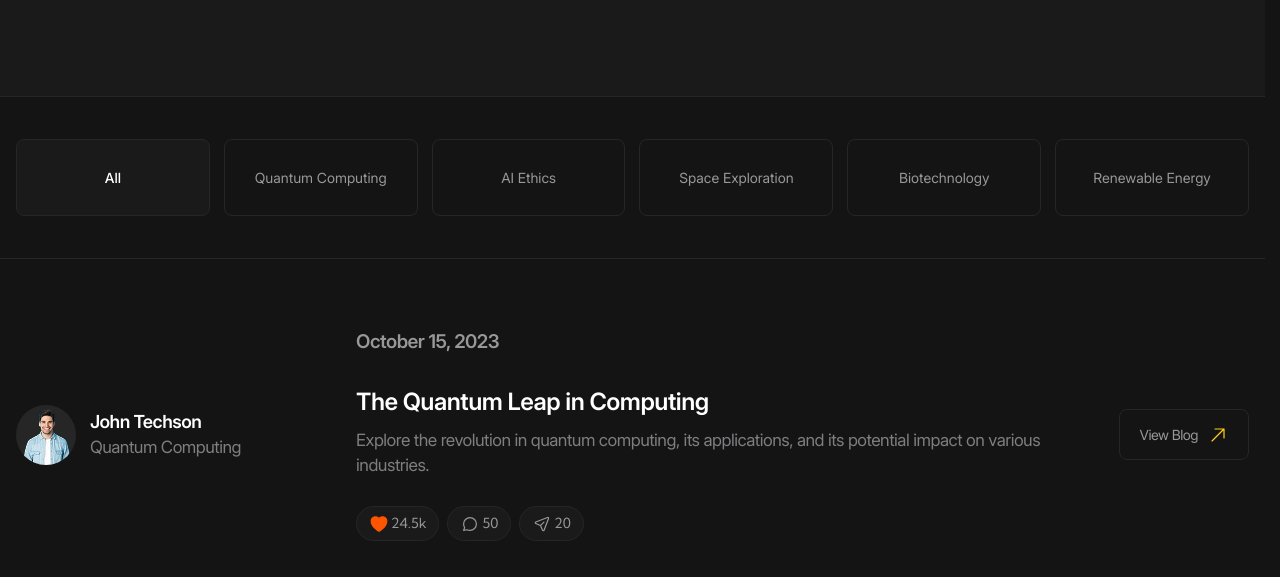
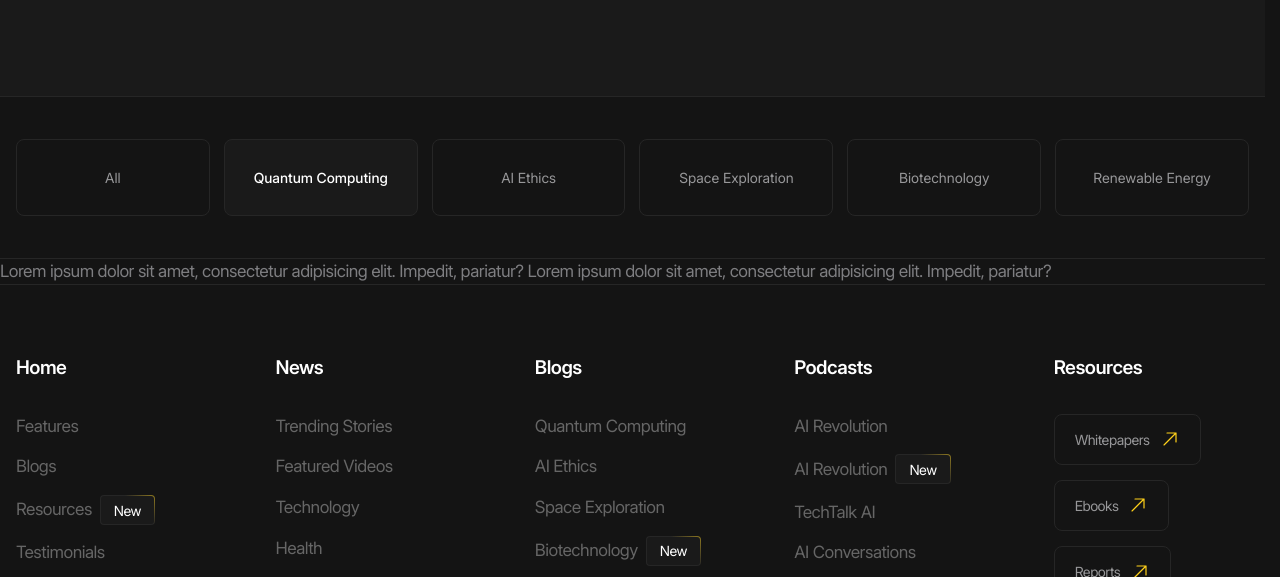
Before and after one commit to PavelDeny/Future-Tech, a website with bundled scripts: page index.html in a window 1280 px wide. Both pictures are taken after a click on the tab "Quantum Computing". Shown: the part 2570-3147 px from the top of the page. Built offline with nearby package versions, Linux system fonts and the light colour scheme; files whose address does not match are found by name.

Commit message:
js for Tabs

```diff
--- a/index.html
+++ b/index.html
@@ -510,18 +510,38 @@
                </div>
                <div class="tabs__content" id="tabpanel-2" aria-labelledby="tab-2" tabindex="0" data-js-tabs-content>
                   Lorem ipsum dolor sit amet, consectetur adipisicing elit. Impedit, pariatur?
+                  Lorem ipsum dolor sit amet, consectetur adipisicing elit. Impedit, pariatur?
                </div>
                <div class="tabs__content" id="tabpanel-3" aria-labelledby="tab-3" tabindex="0" data-js-tabs-content>
+                  Lorem ipsum dolor sit amet, consectetur adipisicing elit. Impedit, pariatur?
+                  Lorem ipsum dolor sit amet, consectetur adipisicing elit. Impedit, pariatur?
                   Lorem ipsum dolor sit amet, consectetur adipisicing elit. Impedit, pariatur?
                </div>
                <div class="tabs__content" id="tabpanel-4" aria-labelledby="tab-4" tabindex="0" data-js-tabs-content>
                   Lorem ipsum dolor sit amet, consectetur adipisicing elit. Impedit, pariatur?
+                  Lorem ipsum dolor sit amet, consectetur adipisicing elit. Impedit, pariatur?
+                  Lorem ipsum dolor sit amet, consectetur adipisicing elit. Impedit, pariatur?
+                  Lorem ipsum dolor sit amet, consectetur adipisicing elit. Impedit, pariatur?
                </div>
                <div class="tabs__content" id="tabpanel-5" aria-labelledby="tab-5" tabindex="0" data-js-tabs-content>
+                  Lorem ipsum dolor sit amet, consectetur adipisicing elit. Impedit, pariatur?
+                  Lorem ipsum dolor sit amet, consectetur adipisicing elit. Impedit, pariatur?
+                  Lorem ipsum dolor sit amet, consectetur adipisicing elit. Impedit, pariatur?
+
+                  Lorem ipsum dolor sit amet, consectetur adipisicing elit. Impedit, pariatur?
+                  Lorem ipsum dolor sit amet, consectetur adipisicing elit. Impedit, pariatur?
                   Lorem ipsum dolor sit amet, consectetur adipisicing elit. Impedit, pariatur?
                </div>
                <div class="tabs__content" id="tabpanel-6" aria-labelledby="tab-6" tabindex="0" data-js-tabs-content>
                   Lorem ipsum dolor sit amet, consectetur adipisicing elit. Impedit, pariatur?
+
+                  Lorem ipsum dolor sit amet, consectetur adipisicing elit. Impedit, pariatur?
+
+                  Lorem ipsum dolor sit amet, consectetur adipisicing elit. Impedit, pariatur?
+
+
+
+
                </div>
             </div>
          </div>
--- /dev/null
+++ b/scripts/BaseComponent.js
@@ -0,0 +1,37 @@
+class BaseComponent {
+  constructor() {
+    if (this.constructor === BaseComponent) {
+      throw new Error(
+        "Невозможно создать экземпляр абстрактного класса BaseComponent!"
+      );
+    }
+  }
+
+  getProxyState(initialState) {
+    return new Proxy(initialState, {
+      get: (target, prop) => {
+        return target[prop];
+      },
+      set: (target, prop, newValue) => {
+        const oldValue = target[prop];
+
+        target[prop] = newValue;
+
+        if (newValue !== oldValue) {
+          this.updateUI();
+        }
+
+        return true;
+      },
+    });
+  }
+
+  /**
+   * Перерисовка UI в ответ на обновление состояния
+   */
+  updateUI() {
+    throw new Error("Необходимо реализовать метод updateUI!");
+  }
+}
+
+export default BaseComponent;
--- /dev/null
+++ b/scripts/Tabs.js
@@ -0,0 +1,143 @@
+import BaseComponent from "./BaseComponent.js";
+
+const rootSelector = "[data-js-tabs]";
+
+class Tabs extends BaseComponent {
+  selectors = {
+    root: rootSelector,
+    button: "[data-js-tabs-button]",
+    content: "[data-js-tabs-content]",
+  };
+
+  stateClasses = {
+    isActive: "is-active",
+  };
+
+  stateAttributes = {
+    ariaSelected: "aria-selected",
+    tabIndex: "tabindex",
+  };
+
+  constructor(rootElement) {
+    super();
+    this.rootElement = rootElement;
+    this.buttonElements = this.rootElement.querySelectorAll(
+      this.selectors.button
+    );
+    this.contentElements = this.rootElement.querySelectorAll(
+      this.selectors.content
+    );
+    this.state = this.getProxyState({
+      activeTabIndex: [...this.buttonElements].findIndex((buttonElement) =>
+        buttonElement.classList.contains(this.stateClasses.isActive)
+      ),
+    });
+    this.limitTabsIndex = this.buttonElements.length - 1;
+    this.bindEvents();
+  }
+
+  updateUI() {
+    const { activeTabIndex } = this.state;
+
+    this.buttonElements.forEach((buttonElement, index) => {
+      const isActive = index === activeTabIndex;
+
+      buttonElement.classList.toggle(this.stateClasses.isActive, isActive);
+      buttonElement.setAttribute(
+        this.stateAttributes.ariaSelected,
+        isActive.toString()
+      );
+      buttonElement.setAttribute(
+        this.stateAttributes.tabIndex,
+        isActive ? "0" : "-1"
+      );
+    });
+
+    this.contentElements.forEach((contentElement, index) => {
+      const isActive = index === activeTabIndex;
+
+      contentElement.classList.toggle(this.stateClasses.isActive, isActive);
+    });
+  }
+
+  activateTab(newTabIndex) {
+    this.state.activeTabIndex = newTabIndex;
+    this.buttonElements[newTabIndex].focus();
+  }
+
+  previousTab = () => {
+    const newTabIndex =
+      this.state.activeTabIndex === 0
+        ? this.limitTabsIndex
+        : this.state.activeTabIndex - 1;
+
+    this.activateTab(newTabIndex);
+  };
+
+  nextTab = () => {
+    const newTabIndex =
+      this.state.activeTabIndex === this.limitTabsIndex
+        ? 0
+        : this.state.activeTabIndex + 1;
+
+    this.activateTab(newTabIndex);
+  };
+
+  firstTab = () => {
+    this.activateTab(0);
+  };
+
+  lastTab = () => {
+    this.activateTab(this.limitTabsIndex);
+  };
+
+  onButtonClick(buttonIndex) {
+    this.state.activeTabIndex = buttonIndex;
+  }
+
+  onKeyDown = (event) => {
+    const { code, metaKey } = event;
+
+    const action = {
+      ArrowLeft: this.previousTab,
+      ArrowRight: this.nextTab,
+      Home: this.firstTab,
+      End: this.lastTab,
+    }[code];
+
+    const isMacHomeKey = metaKey && code === "ArrowLeft";
+    if (isMacHomeKey) {
+      this.firstTab();
+      return;
+    }
+
+    const isMacEndKey = metaKey && code === "ArrowRight";
+    if (isMacEndKey) {
+      this.lastTab();
+      return;
+    }
+
+    action?.();
+  };
+
+  bindEvents() {
+    this.buttonElements.forEach((buttonElement, index) => {
+      buttonElement.addEventListener("click", () => this.onButtonClick(index));
+    });
+    this.rootElement.addEventListener("keydown", this.onKeyDown);
+  }
+}
+
+class TabsCollection {
+  constructor() {
+    this.init();
+  }
+
+  init() {
+    document.querySelectorAll(rootSelector).forEach((element) => {
+      new Tabs(element);
+    });
+  }
+}
+
+export default TabsCollection;
--- a/scripts/main.js
+++ b/scripts/main.js
@@ -1,5 +1,5 @@
 import Header from "./Header.js";
-//import TabsCollection from "./Tabs.js";
+import TabsCollection from "./Tabs.js";
 //import VideoPlayerCollection from "./VideoPlayer.js";
 //import ExpandableContentCollection from "./ExpandableContent.js";
 //import InputMaskCollection from "./InputMask.js";
@@ -7,7 +7,7 @@ import Header from "./Header.js";
 //import defineScrollBarWidthCSSVar from "./utils/defineScrollBarWidthCSSVar.js";
 
 new Header();
-//new TabsCollection();
+new TabsCollection();
 //new VideoPlayerCollection();
 //new ExpandableContentCollection();
 //new InputMaskCollection();
```
